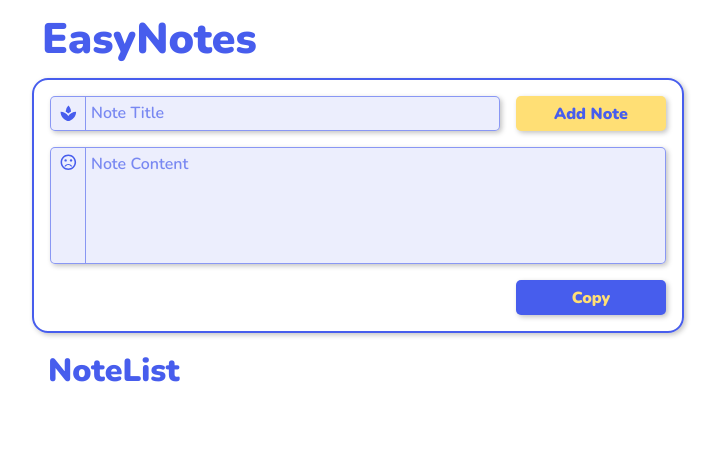
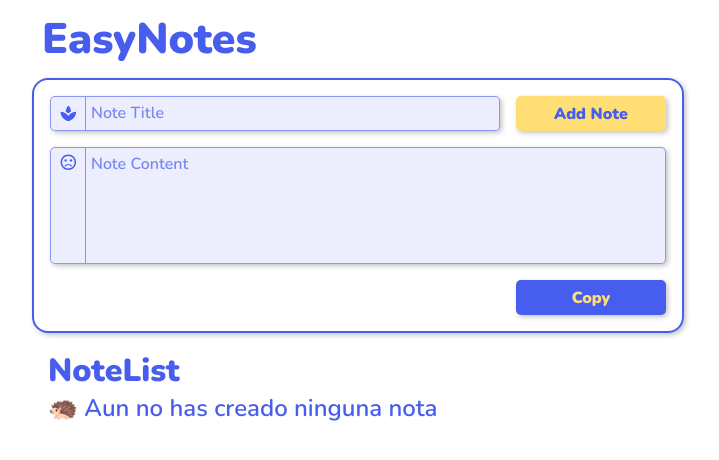
Before and after one commit to Geaglts/EasyNotes, a React app: page / in a window 1280 px wide. Shown: the top 460 px of the page, without its empty margins (282-1001 px from the left). Built offline with nearby package versions, Linux system fonts and the light colour scheme.

Commit message:
Mensaje para cuando no hay notas

```diff
--- /dev/null
+++ b/src/components/Message.tsx
@@ -0,0 +1,11 @@
+import '../styles/Components/Message.scss';
+
+interface MessageProps {
+  textMessage: string;
+}
+
+function Message(props: MessageProps) {
+  return <p className="Message">{props.textMessage}</p>;
+}
+
+export { Message };
--- a/src/containers/NoteList.tsx
+++ b/src/containers/NoteList.tsx
@@ -3,6 +3,7 @@ import '../styles/Containers/NoteList.scss';
 
 import { Context } from '../Context';
 import Note from '../components/Note';
+import { Message } from '../components/Message';
 
 interface NoteListProps {
   limit?: number;
@@ -14,6 +15,9 @@ function NoteList({ limit }: NoteListProps) {
   return (
     <div className="NoteList">
       <h1 className="NoteList__Title">NoteList</h1>
+      {notes.length === 0 && (
+        <Message textMessage="🦔 Aun no has creado ninguna nota" />
+      )}
       {notes.splice(0, limit || notes.length).map((note) => {
         return <Note key={note._id} {...note} />;
       })}
--- /dev/null
+++ b/src/styles/Components/Message.scss
@@ -0,0 +1,4 @@
+.Message {
+  font-size: 18pt;
+  font-weight: 600;
+}
```
